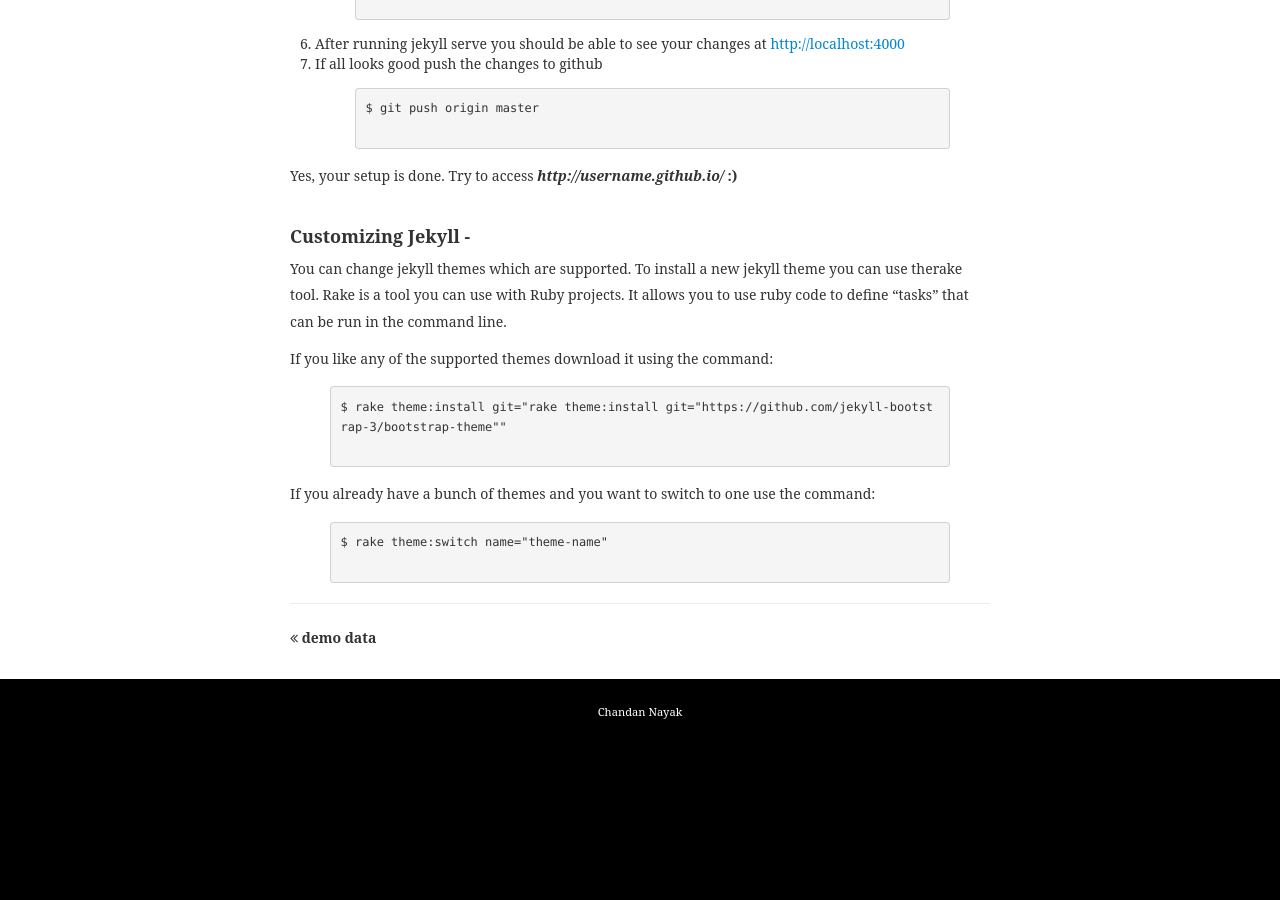
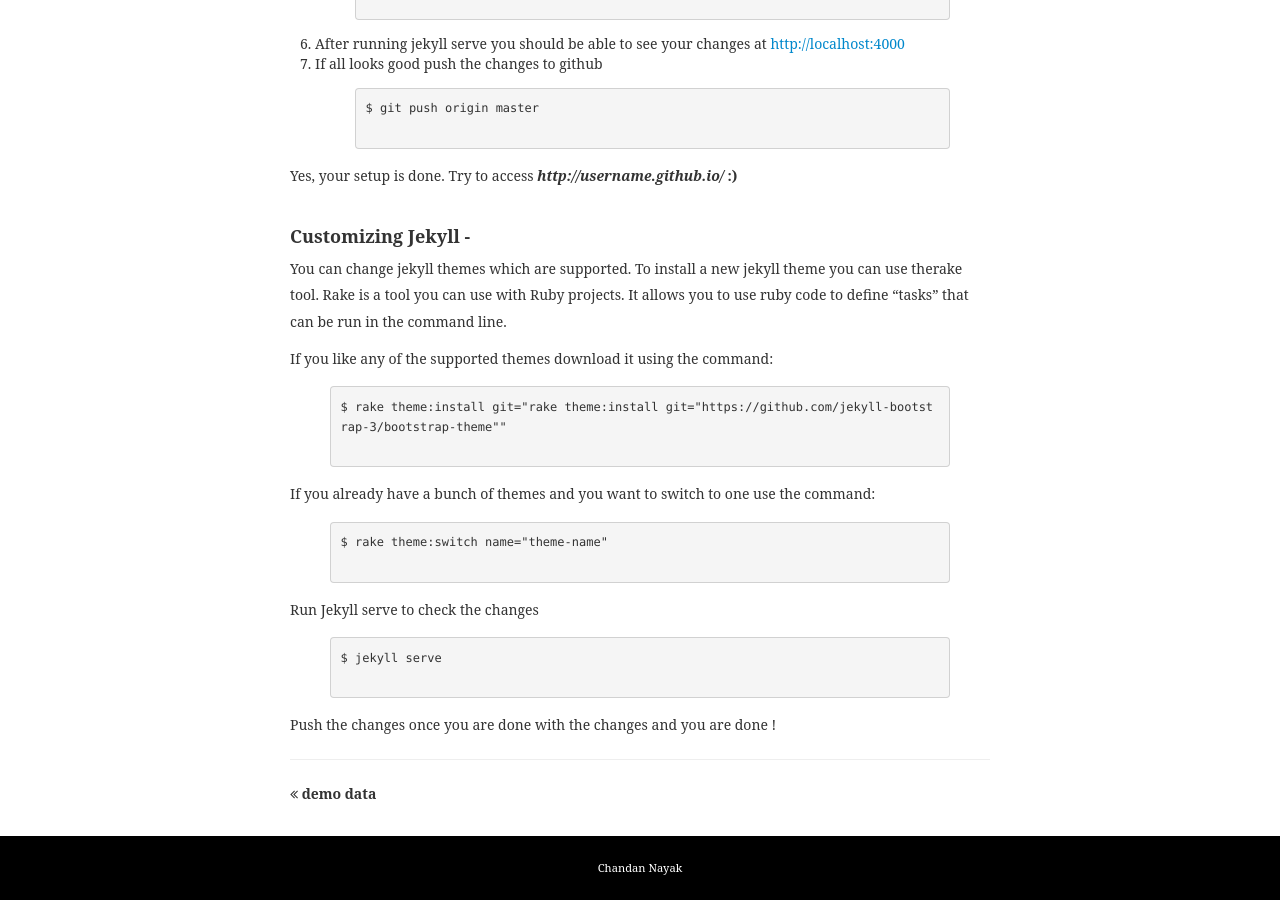
Before and after one commit to Chandan-Nayak/Chandan-Nayak.github.io, a Jekyll site: the page built from _posts/2015-02-16-first-post.md, in a window 1280 px wide and 900 px high, scrolled down 1518 px. Built offline with Jekyll 4.4.1, drawn with Linux system fonts in a browser that asks for light colours; some web fonts are replaced; before the commit the page ends 2262 px from its top, so only the background shows below that.

Commit message:
blog content changes

```diff
--- a/_posts/2015-02-16-first-post.md
+++ b/_posts/2015-02-16-first-post.md
@@ -83,3 +83,11 @@ If you already have a bunch of themes and you want to switch to one use the comm
 	{% highlight ruby %}
 $ rake theme:switch name="theme-name"
 	{% endhighlight %}
+
+Run Jekyll serve to check the changes
+
+	{% highlight ruby %}
+$ jekyll serve
+	{% endhighlight %}
+
+Push the changes once you are done with the changes and you are done !
```
